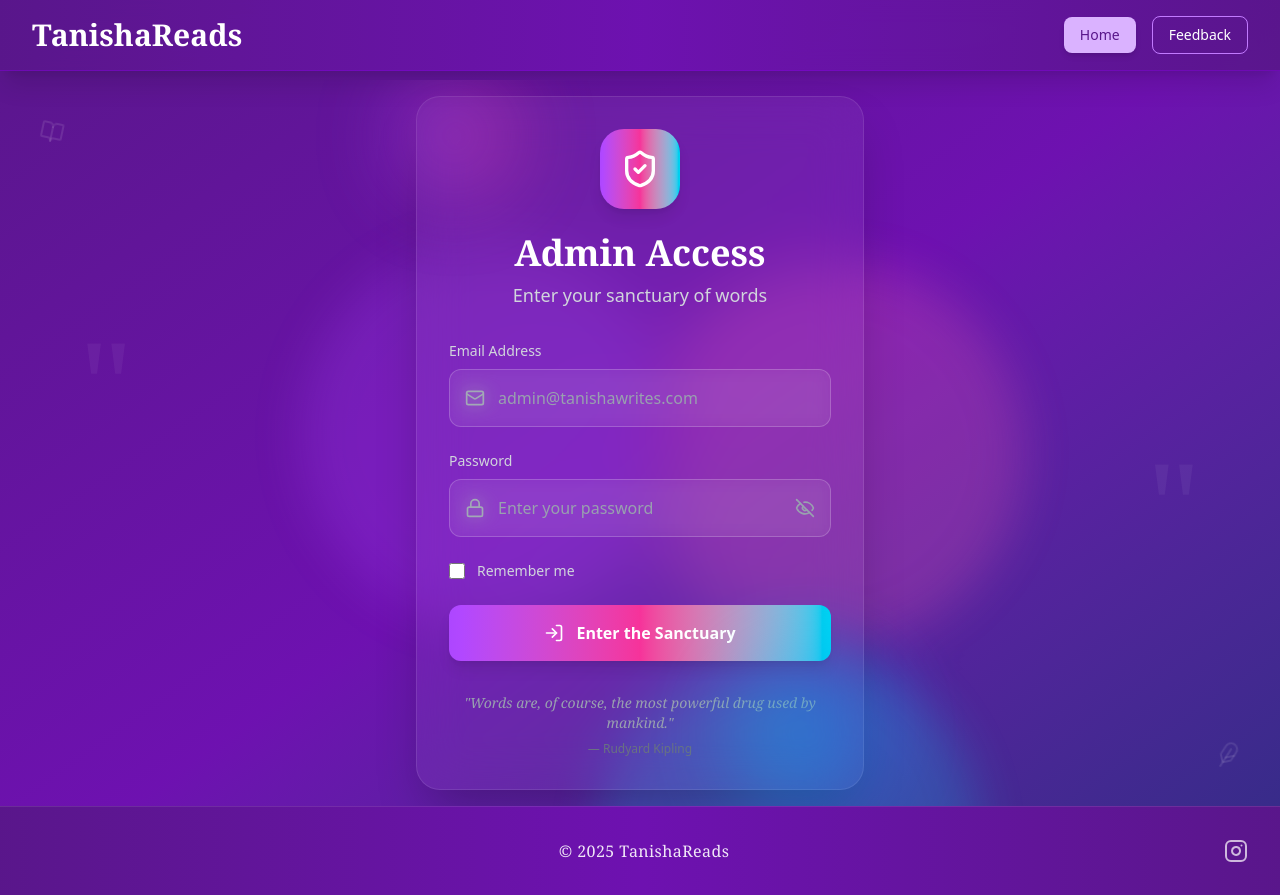
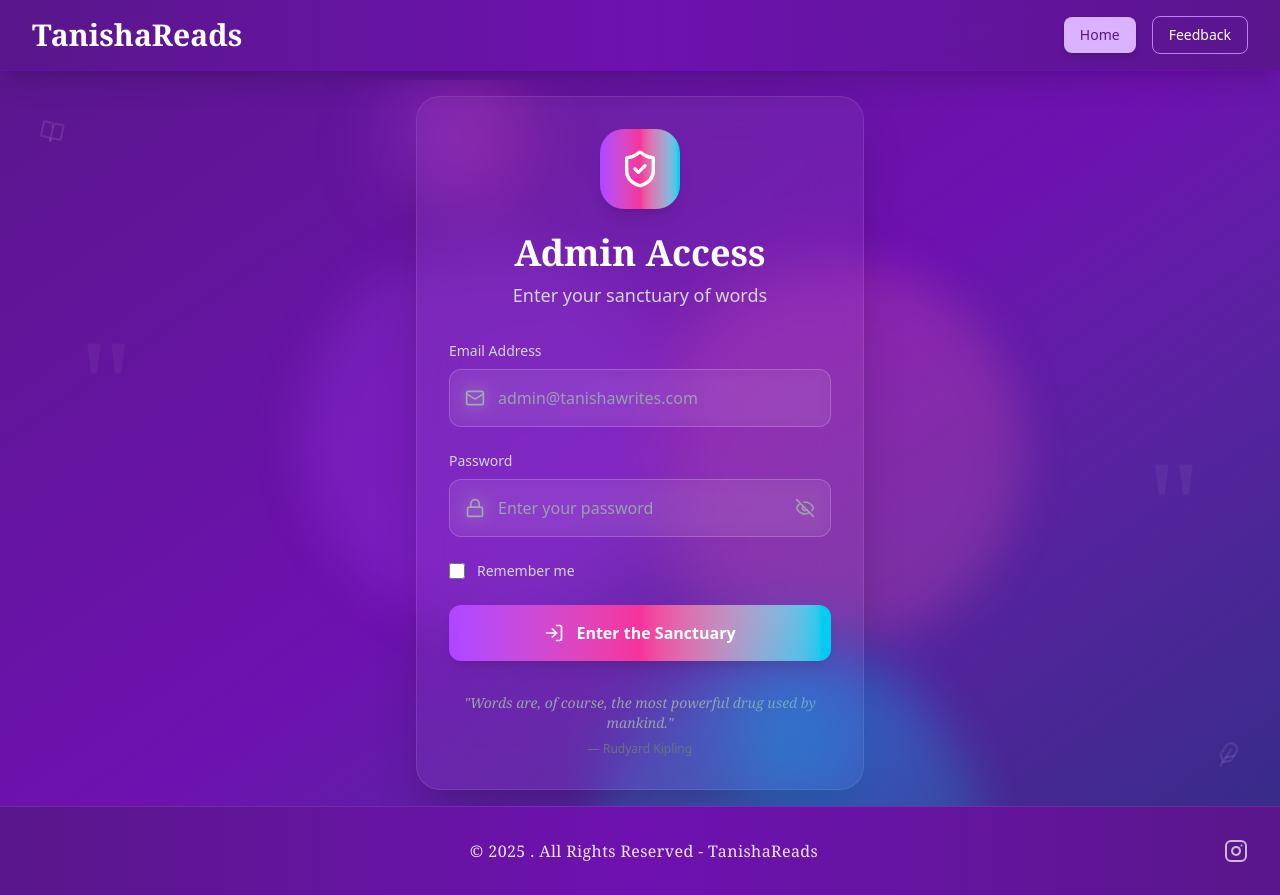
Before and after one commit to Deepesh-Gaharwar/tanishaReads-app, a React (Vite) app in the folder frontend/: page /admin in a window 1280 px wide. Built offline with nearby package versions, Linux system fonts and the light colour scheme.

Commit message:
fixes the footer

```diff
--- a/frontend/src/components/Footer.jsx
+++ b/frontend/src/components/Footer.jsx
@@ -16,7 +16,7 @@ const Footer = () => {
         {/* Center - Copyright */}
         <div className="text-center">
           <p className="text-white/90 text-sm md:text-base font-light tracking-wide">
-            &copy; {new Date().getFullYear()} TanishaReads
+            &copy; {new Date().getFullYear()} . All Rights Reserved - TanishaReads
           </p>
         </div>
 
```
